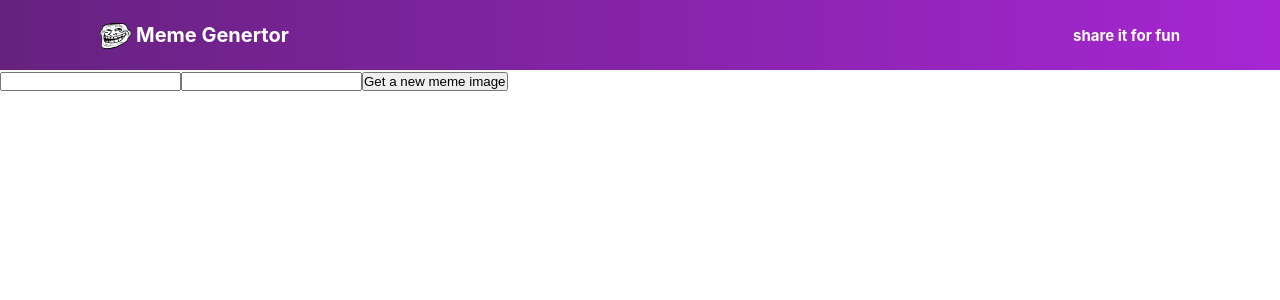
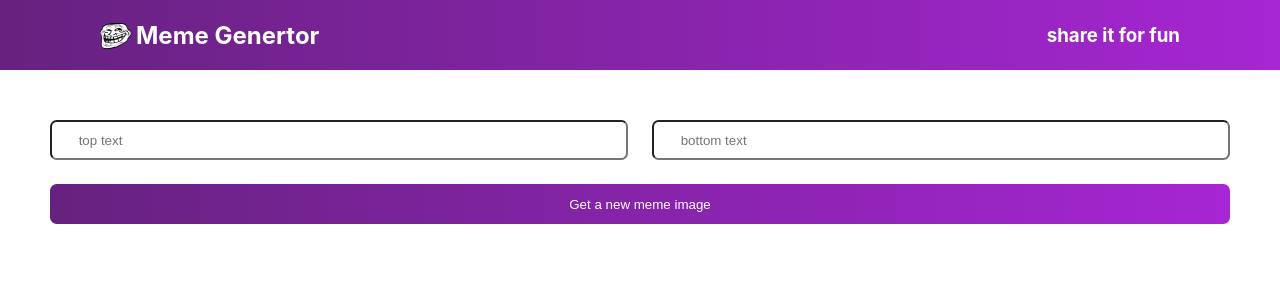
Before and after one commit to soubhagyasethy/meme-generator, a React (Create React App) app: page / in a window 1280 px wide. Shown: the top 300 px of the page. Built offline with nearby package versions, Linux system fonts and the light colour scheme.

Commit message:
style: updated main section

```diff
--- a/src/App.css
+++ b/src/App.css
@@ -18,14 +18,37 @@
 }
 
 .header-image {
-  margin: 3px 4px 0 0;
+  margin: 0.2em 0.25em 0 0;
 }
 
 .header-text {
-  font-size: 20px;
+  font-size: 1.25 em;
   margin-right: auto;
 }
 
 .header-subtext {
-  font-size: 15px;
+  font-size: 0.938 em;
 }
+
+/* style the main */
+.main {
+  padding: 50px;
+}
+
+.meme {
+  display:grid;
+  grid-template: 2.5em 2.5em / 1fr 1fr;
+  gap: 1.5em;
+}
+
+.input {
+  border-radius: 0.5em;
+  text-indent: 2em;
+}
+.button {
+  grid-column: 1 / 3;
+  border-radius: 0.5em;
+  border: none;
+  background: linear-gradient(90deg, #672280 1.18%, #A626D3 100%);
+  color: white;
+}
--- a/src/components/meme.js
+++ b/src/components/meme.js
@@ -1,11 +1,12 @@
 
 export default function Meme() {
     return(
-        <div className="meme">
-            <input className="input" />
-            <input className="input" />
+        <main className="main">
+            <div className="meme">
+            <input className="input" type="text"  placeholder="top text"/>
+            <input className="input" type="text" placeholder="bottom text"/>
             <button className="button">Get a new meme image</button>
-
-        </div>
+            </div>
+        </main>
     )
 }
```
